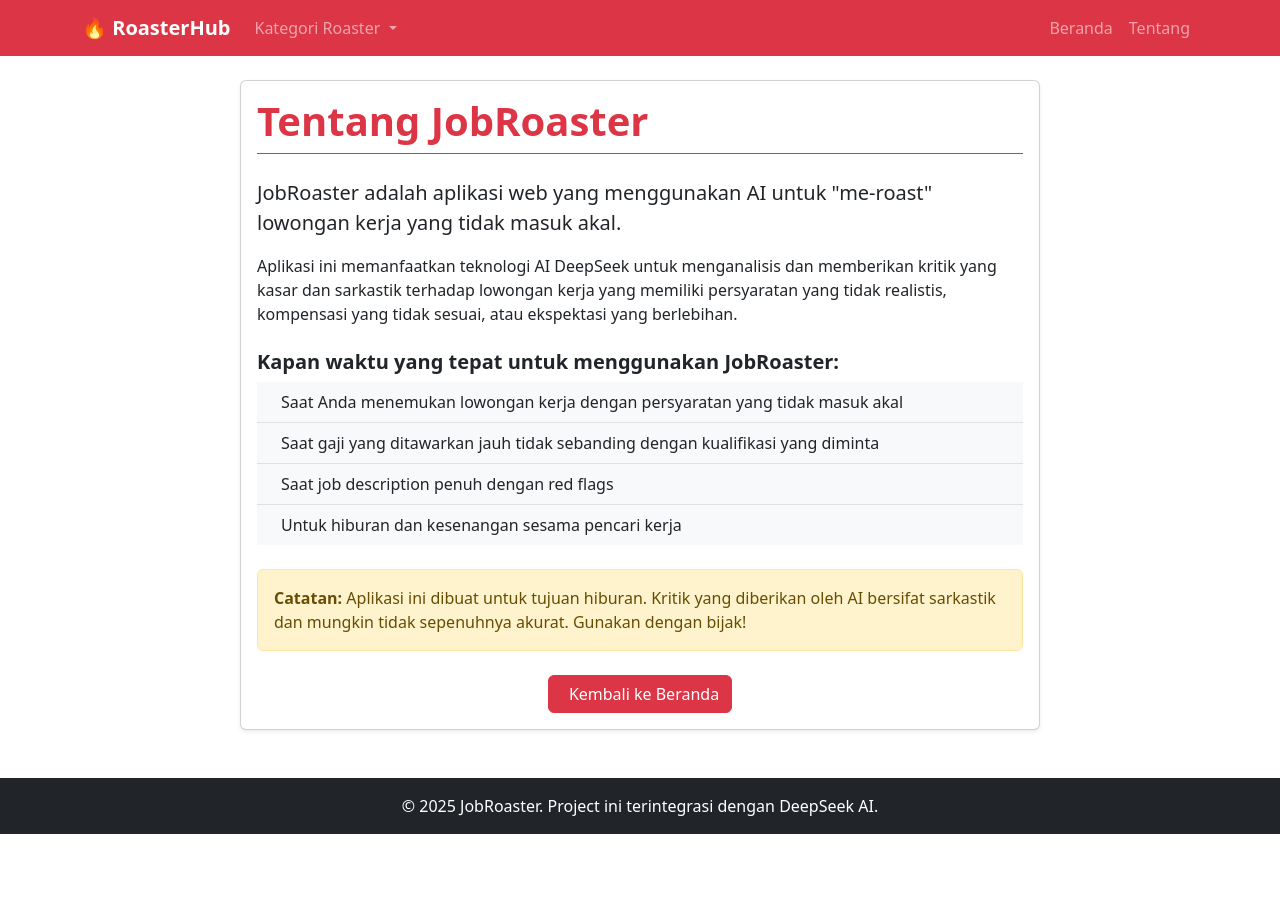
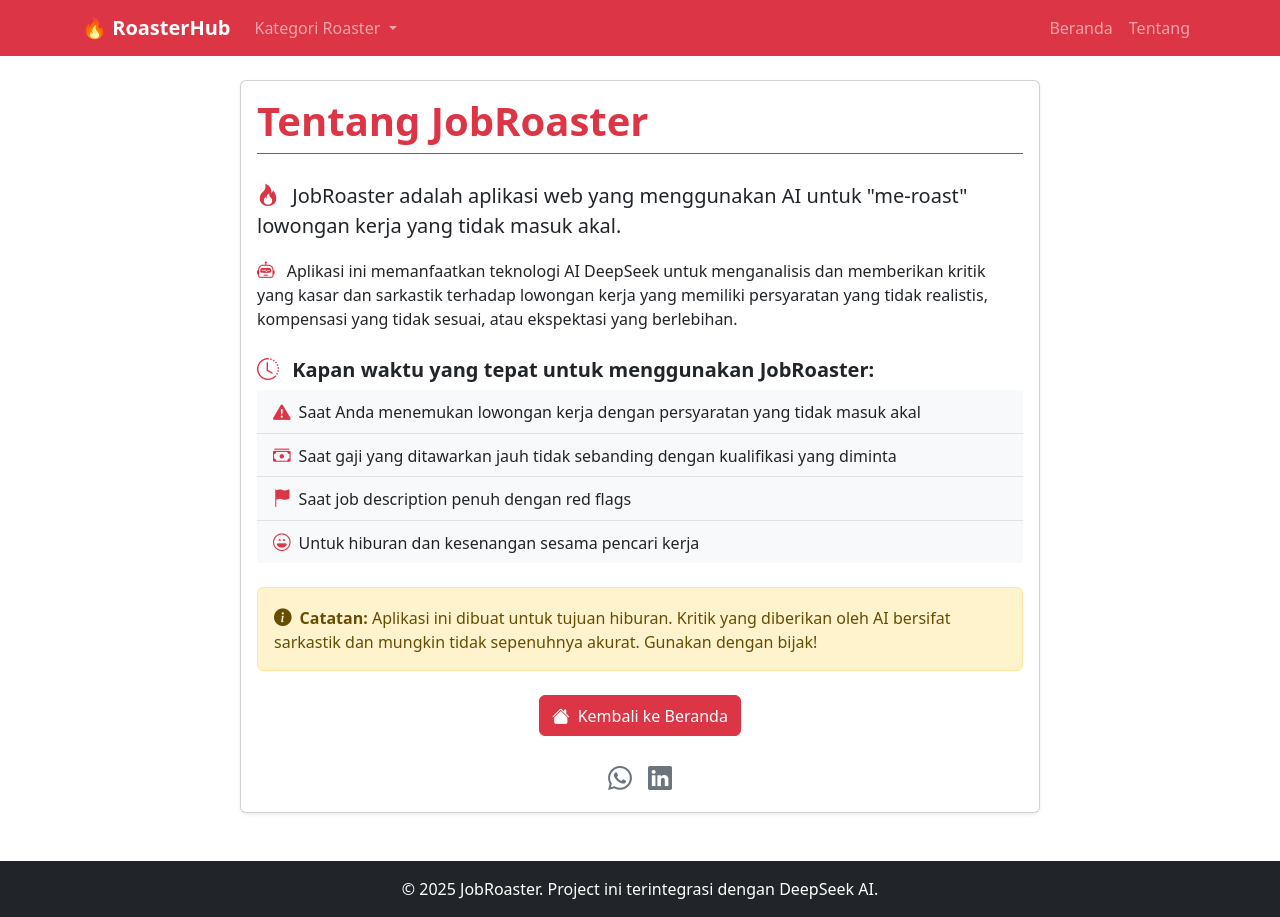
Before and after one commit to ashafizullah/JobRoaster, a Vue app: page /about in a window 1280 px wide. Before the commit the page ends 834 px from the top, so only its background shows below. Built offline with nearby package versions, Linux system fonts and the light colour scheme; no server answers.

Commit message:
update: fix icon

```diff
--- a/src/main.js
+++ b/src/main.js
@@ -2,7 +2,8 @@
 import App from './App.vue'
 import router from './router'
 
-// Import Bootstrap CSS
+// Import Bootstrap CSS// In your main.js or main.ts
+import 'bootstrap-icons/font/bootstrap-icons.css'
 import 'bootstrap/dist/css/bootstrap.min.css'
 // Import Bootstrap JavaScript and all its components
 import * as bootstrap from 'bootstrap'
--- a/src/views/AboutView.vue
+++ b/src/views/AboutView.vue
@@ -6,25 +6,31 @@
 
         <div class="card-text">
           <p class="lead">
+            <i class="bi bi-fire text-danger me-2"></i>
             JobRoaster adalah aplikasi web yang menggunakan AI untuk "me-roast" lowongan kerja yang tidak masuk akal.
           </p>
 
           <p>
+            <i class="bi bi-robot text-danger me-2"></i>
             Aplikasi ini memanfaatkan teknologi AI DeepSeek untuk menganalisis dan memberikan kritik yang kasar dan sarkastik
             terhadap lowongan kerja yang memiliki persyaratan yang tidak realistis, kompensasi yang tidak sesuai, atau ekspektasi yang berlebihan.
           </p>
 
           <div class="mt-4">
-            <h5 class="fw-bold">Kapan waktu yang tepat untuk menggunakan JobRoaster:</h5>
+            <h5 class="fw-bold">
+              <i class="bi bi-clock-history text-danger me-2"></i>
+              Kapan waktu yang tepat untuk menggunakan JobRoaster:
+            </h5>
             <ul class="list-group list-group-flush mt-2 mb-4">
-              <li class="list-group-item bg-light"><i class="bi bi-check-circle-fill text-danger me-2"></i>Saat Anda menemukan lowongan kerja dengan persyaratan yang tidak masuk akal</li>
-              <li class="list-group-item bg-light"><i class="bi bi-check-circle-fill text-danger me-2"></i>Saat gaji yang ditawarkan jauh tidak sebanding dengan kualifikasi yang diminta</li>
-              <li class="list-group-item bg-light"><i class="bi bi-check-circle-fill text-danger me-2"></i>Saat job description penuh dengan red flags</li>
-              <li class="list-group-item bg-light"><i class="bi bi-check-circle-fill text-danger me-2"></i>Untuk hiburan dan kesenangan sesama pencari kerja</li>
+              <li class="list-group-item bg-light"><i class="bi bi-exclamation-triangle-fill text-danger me-2"></i>Saat Anda menemukan lowongan kerja dengan persyaratan yang tidak masuk akal</li>
+              <li class="list-group-item bg-light"><i class="bi bi-cash-stack text-danger me-2"></i>Saat gaji yang ditawarkan jauh tidak sebanding dengan kualifikasi yang diminta</li>
+              <li class="list-group-item bg-light"><i class="bi bi-flag-fill text-danger me-2"></i>Saat job description penuh dengan red flags</li>
+              <li class="list-group-item bg-light"><i class="bi bi-emoji-laughing text-danger me-2"></i>Untuk hiburan dan kesenangan sesama pencari kerja</li>
             </ul>
           </div>
 
           <div class="alert alert-warning mt-4">
+            <i class="bi bi-info-circle-fill me-2"></i>
             <strong>Catatan:</strong> Aplikasi ini dibuat untuk tujuan hiburan. Kritik yang diberikan oleh AI bersifat sarkastik
             dan mungkin tidak sepenuhnya akurat. Gunakan dengan bijak!
           </div>
@@ -32,13 +38,30 @@
 
         <div class="text-center mt-4">
           <router-link to="/" class="btn btn-danger">
-            <i class="bi bi-arrow-left me-2"></i>Kembali ke Beranda
+            <i class="bi bi-house-fill me-2"></i>Kembali ke Beranda
           </router-link>
+        </div>
+
+        <div class="d-flex justify-content-center mt-4">
+          <div class="d-flex gap-3">
+            <a href="https://wa.me/6282179392018" class="text-decoration-none" target="_blank">
+              <i class="bi bi-whatsapp fs-4 text-secondary"></i>
+            </a>
+            <a href="https://www.linkedin.com/in/ashafizullah/" class="text-decoration-none" target="_blank">
+              <i class="bi bi-linkedin fs-4 text-secondary"></i>
+            </a>
+          </div>
         </div>
       </div>
     </div>
   </div>
 </template>
+
+<script>
+export default {
+  name: 'AboutView'
+}
+</script>
 
 <style scoped>
 .about {
@@ -46,6 +69,15 @@
   margin: 0 auto;
 }
 
-/* Add Bootstrap Icons */
-@import url("https://cdn.jsdelivr.net/npm/bootstrap-icons@1.11.1/font/bootstrap-icons.css");
+/* Make icons slightly larger */
+.bi {
+  font-size: 1.1em;
+}
+
+/* Add hover effect on social media icons */
+.bi-github:hover, .bi-twitter-x:hover, .bi-linkedin:hover {
+  color: #e74c3c !important;
+  transform: scale(1.2);
+  transition: all 0.3s ease;
+}
 </style>
```
